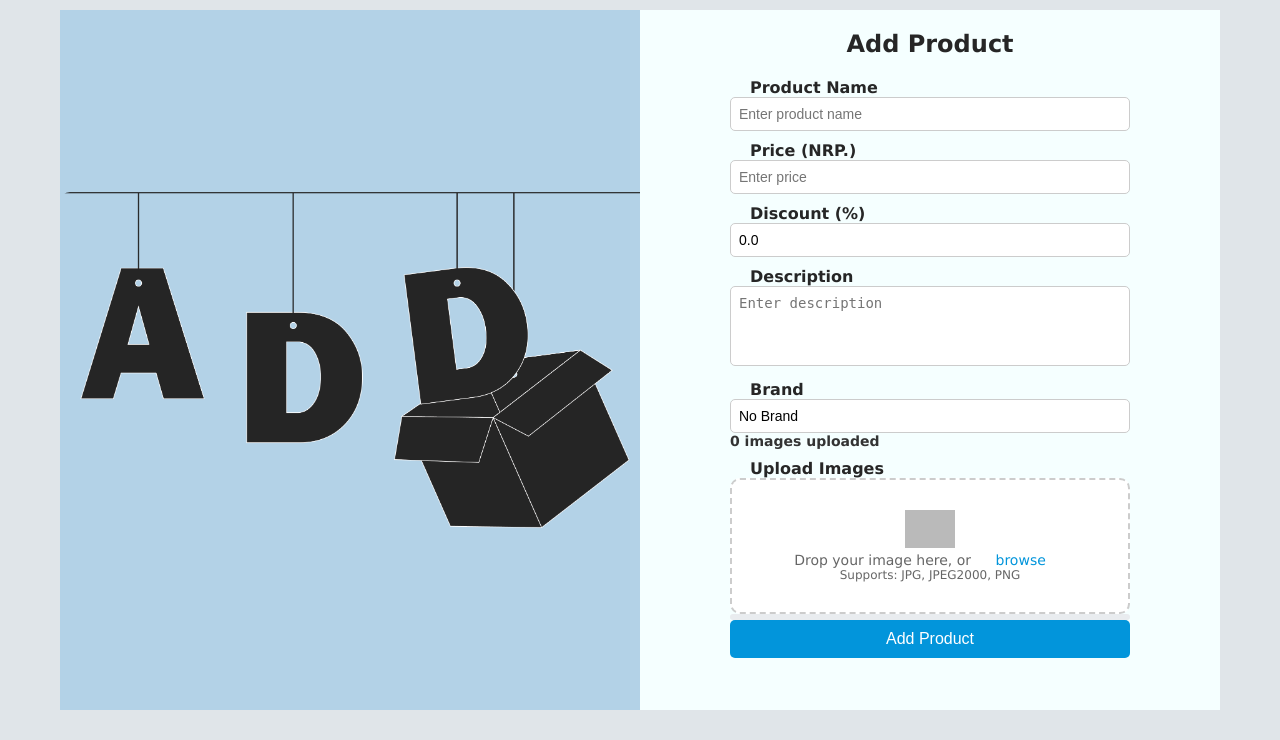
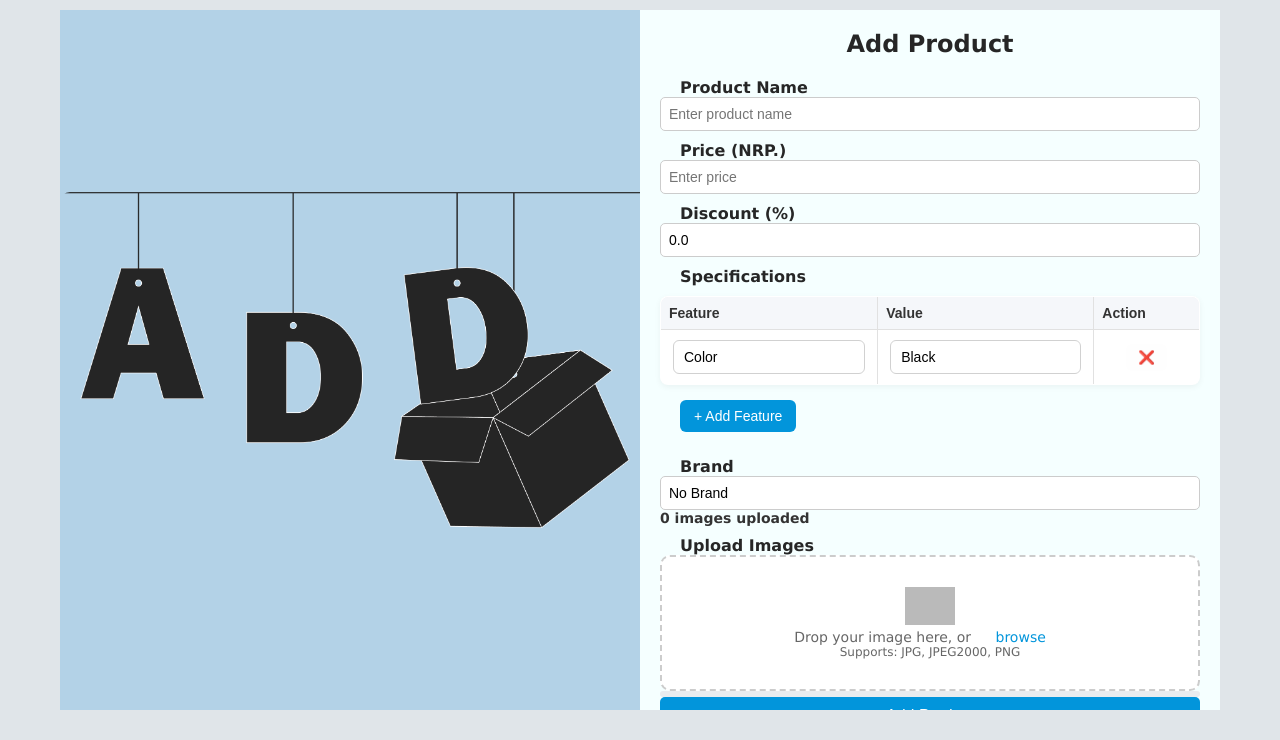
Before and after one commit to sth3ayush/Grabit, a Django app: page /add-new-product/ in a window 1280 px wide. Shown: the part 60-800 px from the top of the page. Run offline with Django 5.2, Linux system fonts and the light colour scheme; the visitor is signed in with stand-in values (Sample User, id 1); data that the repository does not hold is empty; parts of the project's set-up code (start-up, migrations or seed data) failed here and were passed over; some libraries are stand-ins or nearby versions; grey boxes are pictures that could not be loaded.

Commit message:
Change description to JSONField and display in table form

```diff
--- a/Grabit/grabit_app/models.py
+++ b/Grabit/grabit_app/models.py
@@ -52,7 +52,7 @@ class Product(models.Model):
         max_digits=10,
         validators=[MinValueValidator(0)]
         )
-    description = models.TextField(null=True, blank=True)
+    description = models.JSONField(null=True, blank=True)
     discount_percent = models.DecimalField(
         validators=[MinValueValidator(0.0), MaxValueValidator(100.0)],
         decimal_places=1,
--- a/Grabit/grabit_app/templates/main/product-form.html
+++ b/Grabit/grabit_app/templates/main/product-form.html
@@ -23,8 +23,26 @@
             <label>Discount (%)</label>
             <input type="number" name="discount" placeholder="Enter discount" value="0.0" required>
 
-            <label>Description</label>
-            <textarea name= "description" placeholder="Enter description"></textarea>
+            <label>Specifications</label>
+            <table id="featuresTable" border="1" style="width:100%; border-collapse:collapse; margin-bottom:15px;">
+                <thead style="background:#f9f9f9;">
+                    <tr>
+                        <th style="padding:8px; text-align:left;">Feature</th>
+                        <th style="padding:8px; text-align:left;">Value</th>
+                        <th style="padding:8px;">Action</th>
+                    </tr>
+                </thead>
+                <tbody>
+                    <tr>
+                        <td><input type="text" name="feature[]" value="Color" required></td>
+                        <td><input type="text" name="value[]" value="Black" required></td>
+                        <td><button type="button" class="remove-btn">❌</button></td>
+                    </tr>
+                </tbody>
+            </table>
+            <button type="button" onclick="addRow()" class="add-feature-btn">+ Add Feature</button>
+
+            <textarea name="description" id="descriptionField" style="display:none;"></textarea>
 
             <label>Brand</label>
             <input type="text" name="brand" placeholder="Enter brand" value="No Brand" required>
@@ -56,7 +74,6 @@
         let count = imageInput.files.length;
         imageCounter.textContent = `${count} image${count !== 1 ? 's' : ''} uploaded`;
 
-        // Fake progress animation
         progressBar.style.width = '0%';
         let progress = 0;
         let fakeUpload = setInterval(() => {
@@ -68,6 +85,46 @@
             }
         }, 200);
     });
+
+document.addEventListener("DOMContentLoaded", function () {
+    const form = document.querySelector("form");
+    const tableBody = document.querySelector("#featuresTable tbody");
+    const descriptionField = document.getElementById("descriptionField");
+
+    // Add new feature row
+    document.querySelector(".add-feature-btn").addEventListener("click", function () {
+        let row = document.createElement("tr");
+        row.innerHTML = `
+            <td><input type="text" name="feature[]" placeholder="Feature" required></td>
+            <td><input type="text" name="value[]" placeholder="Value" required></td>
+            <td><button type="button" class="remove-btn">❌</button></td>
+        `;
+        tableBody.appendChild(row);
+    });
+
+    // Remove row
+    tableBody.addEventListener("click", function (e) {
+        if (e.target.classList.contains("remove-btn")) {
+            e.target.closest("tr").remove();
+        }
+    });
+
+    // ✅ On submit → fill textarea with JSON
+    form.addEventListener("submit", function () {
+        let features = document.querySelectorAll("input[name='feature[]']");
+        let values = document.querySelectorAll("input[name='value[]']");
+        let data = {};
+
+        features.forEach((f, i) => {
+            if (f.value.trim() && values[i].value.trim()) {
+                data[f.value.trim()] = values[i].value.trim();
+            }
+        });
+
+        descriptionField.value = JSON.stringify(data);
+        console.log("✅ Final JSON stored in textarea:", descriptionField.value);
+    });
+});
 </script>
 
 {% endblock %}
--- a/Grabit/grabit_app/views.py
+++ b/Grabit/grabit_app/views.py
@@ -83,13 +83,18 @@ def sellerAccount(request, pk):
 def productForm(request):
     if request.method == 'POST':
         try:
+            features = request.POST.getlist("feature[]")
+            values = request.POST.getlist("value[]")
+
+            desc = dict(zip(features, values))
+
             product = Product.objects.create(
-                user = request.user,
-                name = request.POST.get('p_name'),
-                price = request.POST.get('price'),
-                description = request.POST.get('description'),
-                discount_percent = request.POST.get('discount'),
-                brand = request.POST.get('brand')
+                user=request.user,
+                name=request.POST.get('p_name'),
+                price=request.POST.get('price'),
+                description=desc,
+                discount_percent=request.POST.get('discount'),
+                brand=request.POST.get('brand')
             )
 
             files = request.FILES.getlist('images')
@@ -99,15 +104,13 @@ def productForm(request):
                 })
 
             for image in files:
-                ProductImage.objects.create(
-                    product = product,
-                    image = image
-                )
+                ProductImage.objects.create(product=product, image=image)
 
             return redirect('home')
+
         except Exception as e:
-            return render(request, 'main.product-form.html', {
-                "error": f"Error while adding product {e}"
+            return render(request, 'main/product-form.html', {
+                "error": f"Error while adding product: {e}"
             })
 
     return render(request, 'main/product-form.html')
--- a/Grabit/static/styles/form-p.css
+++ b/Grabit/static/styles/form-p.css
@@ -19,7 +19,7 @@
 
     .product-form form {
         width: 100%;
-        max-width: 400px;
+        max-width: 600px;
         margin: 0;
     }
 
@@ -145,3 +145,72 @@
         object-fit: cover;
         margin: 0;
     }
+
+    #featuresTable {
+        width: 100%;
+        border-collapse: collapse;
+        margin: 10px 0 15px 0;
+        font-family: Arial, sans-serif;
+        background: #fff;
+        border-radius: 8px;
+        overflow: hidden;
+        box-shadow: 0 2px 6px rgba(0, 0, 0, 0.05);
+    }
+
+    #featuresTable th,
+    #featuresTable td {
+        border: 1px solid #e1e1e1;
+        padding: 10px 12px;
+        text-align: left;
+    }
+
+    #featuresTable th {
+        background: #f5f7fa;
+        font-weight: 600;
+        font-size: 14px;
+        color: #333;
+    }
+
+    #featuresTable td input {
+        width: 100%;
+        padding: 8px 10px;
+        border: 1px solid #d1d1d1;
+        border-radius: 6px;
+        font-size: 14px;
+        box-sizing: border-box;
+    }
+
+    #featuresTable td button {
+        background: #fefefe;
+        border: none;
+        color: white;
+        padding: 6px 12px;
+        border-radius: 6px;
+        cursor: pointer;
+        transition: background 0.2s ease;
+    }
+
+    #featuresTable td button i{
+        margin: 0;
+        color: #fefefe;
+    }
+
+    #featuresTable td button:hover {
+        background: #e63c3c;
+    }
+
+    .add-feature-btn {
+        background: #0295db;
+        color: #fff;
+        border: none;
+        padding: 8px 14px;
+        border-radius: 6px;
+        font-size: 14px;
+        cursor: pointer;
+        transition: background 0.2s ease;
+        margin-bottom: 15px;
+    }
+
+    .add-feature-btn:hover {
+        background: #027cb6;
+    }
```
Also changed, not shown: Grabit/grabit_app/migrations/0002_alter_product_description.py (added).
